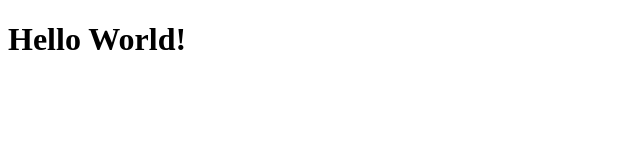
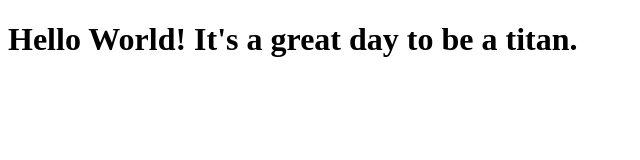
Before and after one commit to rajusajja/coursera-test, a plain HTML site: page site/index.html in a window 1280 px wide. Shown: the whole page, without its empty margins (0-640 px from the left). Drawn offline with Linux system fonts and the light colour scheme.

Commit message:
small addition to our page content

```diff
--- a/site/index.html
+++ b/site/index.html
@@ -4,6 +4,6 @@
 	<title>Hello World!</title>
 </head>
 <body>
-<h1> Hello World! </h1>
+<h1> Hello World! It's a great day to be a titan. </h1>
 </body>
 </html>
```
